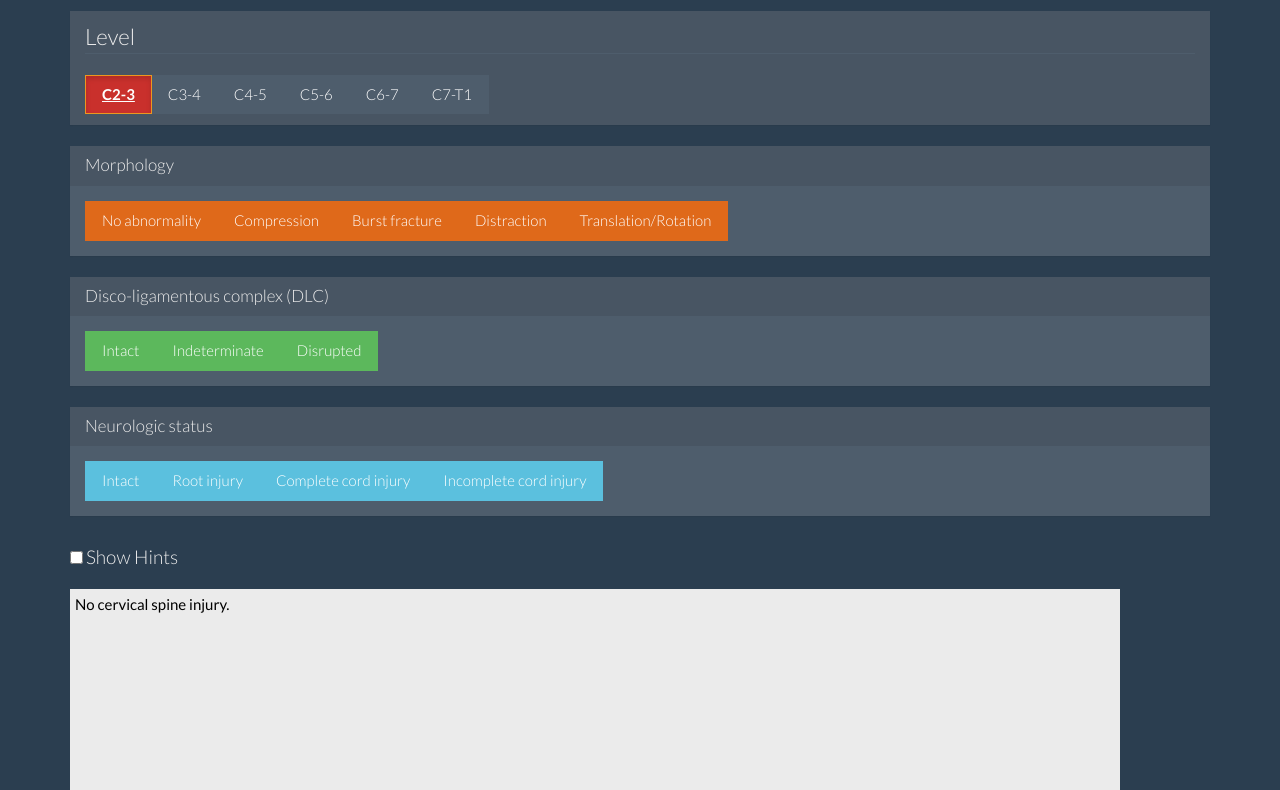
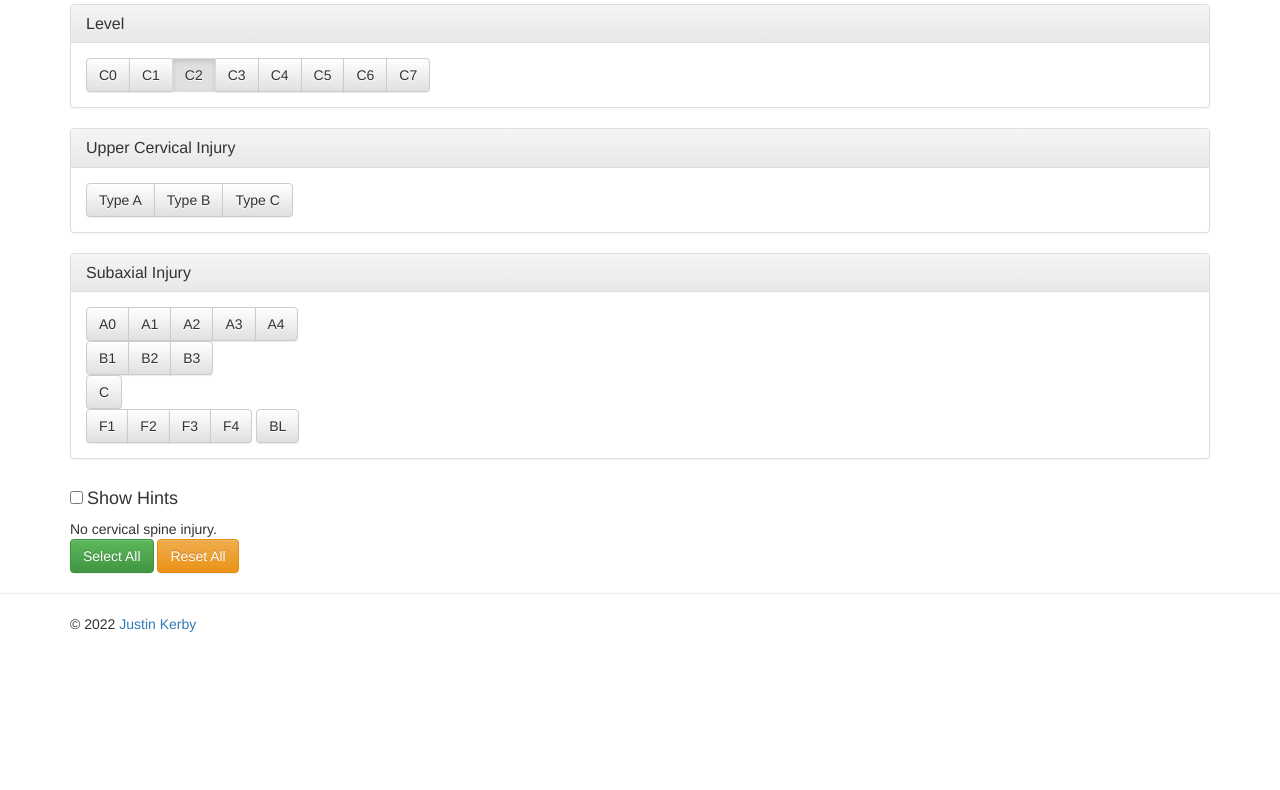
Before and after one commit to kerbyradres/CSpine, a plain HTML site: page index.html in a window 1280 px wide. Shown: the part 96-886 px from the top of the page. After the commit the page ends 800 px from the top, so only its background shows below. Drawn offline with nearby package versions, Linux system fonts and the light colour scheme.

Commit message:
Update index.html

```diff
--- a/index.html
+++ b/index.html
@@ -1,100 +1,86 @@
 <!DOCTYPE html>
-<!--[if lt IE 7]>      <html class="no-js lt-ie9 lt-ie8 lt-ie7"> <![endif]-->
-<!--[if IE 7]>         <html class="no-js lt-ie9 lt-ie8"> <![endif]-->
-<!--[if IE 8]>         <html class="no-js lt-ie9"> <![endif]-->
-<!--[if gt IE 8]><!--> <html class="no-js"> <!--<![endif]-->
+
 <HEAD>
   <meta charset="utf-8">
   <meta http-equiv="X-UA-Compatible" content="IE=edge,chrome=1">
   <meta name="description" content="">
   <meta name="viewport" content="width=device-width, initial-scale=1">
-
-	<link rel="stylesheet" href="css/bootstrap.min.css">
-	<link rel="stylesheet" href="css/main.css">
-
   <script src="js/vendor/modernizr-2.6.2-respond-1.1.0.min.js"></script>
-	<title>Cervical Spine Trauma Report Generator</title>
-	<script>
-	  (function(i,s,o,g,r,a,m){i['GoogleAnalyticsObject']=r;i[r]=i[r]||function(){
-	  (i[r].q=i[r].q||[]).push(arguments)},i[r].l=1*new Date();a=s.createElement(o),
-	  m=s.getElementsByTagName(o)[0];a.async=1;a.src=g;m.parentNode.insertBefore(a,m)
-	  })(window,document,'script','https://www.google-analytics.com/analytics.js','ga');
-
-	  ga('create', 'UA-58001147-1', 'auto');
-	  ga('require', 'displayfeatures');
-	  ga('send', 'pageview');
-	</script>
+  <title>AO Cervical Spine Injury Classification System Report Generator</title>
 </HEAD>
 
 <BODY>
-
+  <!-- HEADER -->
   <div class="h1 container">
-	Cervical Spine Trauma Report Generator
+    <h1>AO Cervical Spine Injury Report Generator</h1>
   </div>
-<hr>
-
-
-<DIV class="container">
 
   <!-- LEVEL -->
+  <div class="container">
   <div class="panel panel-default">
     <div class="panel-heading">
-			<legend>Level</legend>
+      <h2 class="panel-title"><abbr id="h2level">Level</abbr></h2>
+    </div>
+    <div class="panel-body">
       <div class="btn-group" id="divLevel">
-				<button type="radio" class="btn btn-default" id="c2">C2-3</button>
-				<button type="radio" class="btn btn-default" id="c3">C3-4</button>
-				<button type="radio" class="btn btn-default" id="c4">C4-5</button>
-				<button type="radio" class="btn btn-default" id="c5">C5-6</button>
-				<button type="radio" class="btn btn-default" id="c6">C6-7</button>
-				<button type="radio" class="btn btn-default" id="c7">C7-T1</button>
+        <button type="radio" class="btn btn-default" id="c0" margin="auto">C0</button>
+        <button type="radio" class="btn btn-default" id="c1" margin="auto">C1</button>
+        <button type="radio" class="btn btn-default" id="c2" margin="auto">C2</button>
+        <button type="radio" class="btn btn-default" id="c2" margin="auto">C3</button>
+        <button type="radio" class="btn btn-default" id="c3" margin="auto">C4</button>
+        <button type="radio" class="btn btn-default" id="c4" margin="auto">C5</button>
+        <button type="radio" class="btn btn-default" id="c5" margin="auto">C6</button>
+        <button type="radio" class="btn btn-default" id="c6" margin="auto">C7</button>
       </div>
     </div>
   </div>
 
-	<!-- MORPHOLOGY -->
+  <!-- UPPER CERVICAL -->
   <div class="panel panel-default">
     <div class="panel-heading">
-			<h2 class="panel-title"><abbr id="h2morph">Morphology</abbr></h2>
+      <h2 class="panel-title"><abbr id="h2upper">Upper Cervical Injury</abbr></h2>
     </div>
     <div class="panel-body">
-			<div class="btn-group" id="divMorph">
-				<button type="radio" class="btn btn-primary" id="m0">No abnormality</button>
-				<button type="radio" class="btn btn-primary" id="m1">Compression</button>
-				<button type="radio" class="btn btn-primary" id="m2">Burst fracture</button>
-				<button type="radio" class="btn btn-primary" id="m3">Distraction</button>
-				<button type="radio" class="btn btn-primary" id="m4">Translation/Rotation</button>
+      <div class="btn-group" id="divUpper">
+        <button type="radio" class="btn btn-default" id="A" margin="auto">Type A</button>
+        <button type="radio" class="btn btn-default" id="B" margin="auto">Type B</button>
+        <button type="radio" class="btn btn-default" id="C" margin="auto">Type C</button>
       </div>
     </div>
   </div>
 
-	<!-- DISCO-LIGAMENTOUS COMPLEX -->
+  <!-- SUBAXIAL -->
   <div class="panel panel-default">
     <div class="panel-heading">
-			<h2 class="panel-title">Disco-ligamentous complex (DLC)</h2>
+      <h2 class="panel-title"><abbr id="h2subaxial">Subaxial Injury</abbr></h2>
     </div>
     <div class="panel-body">
-			<div class="btn-group" id="divDLC">
-				<button type="radio" class="btn btn-success" id="d0">Intact</button>
-				<button type="radio" class="btn btn-success" id="d1">Indeterminate</button>
-				<button type="radio" class="btn btn-success" id="d2">Disrupted</button>
+      <div class="btn-group" id="divSubaxial">
+        <button type="radio" class="btn btn-default" id="A0" margin="auto">A0</button>
+        <button type="radio" class="btn btn-default" id="A1" margin="auto">A1</button>
+        <button type="radio" class="btn btn-default" id="A2" margin="auto">A2</button>
+        <button type="radio" class="btn btn-default" id="A3" margin="auto">A3</button>
+        <button type="radio" class="btn btn-default" id="A4" margin="auto">A4</button>
       </div>
+      <br/>
+      <div class="btn-group" id="divSubaxial">
+        <button type="radio" class="btn btn-default" id="B1" margin="auto">B1</button>
+        <button type="radio" class="btn btn-default" id="B2" margin="auto">B2</button>
+        <button type="radio" class="btn btn-default" id="B3" margin="auto">B3</button>
       </div>
+      <br/>
+      <div class="btn-group" id="divSubaxial">
+        <button type="radio" class="btn btn-default" id="CC" margin="auto">C</button>
       </div>
-
-	<!-- NEUROLOGIC STATUS -->
-	<div class="panel panel-default">
-		<div class="panel-heading">
-			<h2 class="panel-title">Neurologic status</h2>
+      <br/>
+      <div class="btn-group" id="divSubaxial">
+        <button type="radio" class="btn btn-default" id="F1" margin="auto">F1</button>
+        <button type="radio" class="btn btn-default" id="F2" margin="auto">F2</button>
+        <button type="radio" class="btn btn-default" id="F3" margin="auto">F3</button>
+        <button type="radio" class="btn btn-default" id="F4" margin="auto">F4</button>
       </div>
-		<div class="panel-body">
-			<div class="btn-group" id="divNeuro">
-				<button type="radio" class="btn btn-info" id="n0">Intact</button>
-				<button type="radio" class="btn btn-info" id="n1">Root injury</button>
-				<button type="radio" class="btn btn-info" id="n2">Complete cord injury</button>
-				<button type="radio" class="btn btn-info" id="n3">Incomplete cord injury</button>
-			</div>
-			<div class="btn-group" id="divCCC">
-				<button type="radio" class="btn btn-info" id="n1c">Continuous cord compression</button>
+      <div class="btn-group" id="divSubaxial">
+        <button type="radio" class="btn btn-default" id="BL" margin="auto">BL</button>
       </div>
     </div>
     </div>
@@ -109,23 +95,28 @@
   <div class="editable" id="textareaReport" contenteditable="true">
     No cervical spine injury.
   </div>
-
   <button id="btnSelectAll" class="btn btn-success">Select All</button>
   <button id="btnReset" class="btn btn-warning">Reset All</button>
-</DIV>
+  </div>
 
 <hr>
   <FOOTER>
     <div class="container">
-		<p>&copy; 2014 <a href="mailto:patrickdo@gmail.com">Patrick Do</a></p>
+      <p>&copy; 2022 <a href="mailto:kerbyradres@gmail.com">Justin Kerby</a></p>
     </div>
   </FOOTER>
-
 
 <script src="https://ajax.googleapis.com/ajax/libs/jquery/1.11.1/jquery.min.js"></script>
 <script>window.jQuery || document.write('<script src="js/vendor/jquery-1.11.1.min.js"><\/script>')</script>
 <script src="js/vendor/bootstrap.min.js"></script>
 <script src="js/main.js"></script>
 
+<!-- Latest compiled and minified CSS -->
+<link rel="stylesheet" href="https://cdn.jsdelivr.net/npm/bootstrap@3.4.1/dist/css/bootstrap.min.css" integrity="sha384-HSMxcRTRxnN+Bdg0JdbxYKrThecOKuH5zCYotlSAcp1+c8xmyTe9GYg1l9a69psu" crossorigin="anonymous">
+
+<!-- Optional theme -->
+<link rel="stylesheet" href="https://cdn.jsdelivr.net/npm/bootstrap@3.4.1/dist/css/bootstrap-theme.min.css" integrity="sha384-6pzBo3FDv/PJ8r2KRkGHifhEocL+1X2rVCTTkUfGk7/0pbek5mMa1upzvWbrUbOZ" crossorigin="anonymous">
+
+<!-- Latest compiled and minified JavaScript -->
+<script src="https://cdn.jsdelivr.net/npm/bootstrap@3.4.1/dist/js/bootstrap.min.js" integrity="sha384-aJ21OjlMXNL5UyIl/XNwTMqvzeRMZH2w8c5cRVpzpU8Y5bApTppSuUkhZXN0VxHd" crossorigin="anonymous"></script>
 </BODY>
-</html>
```
Lines whose indentation alone changed are shown as unchanged.
